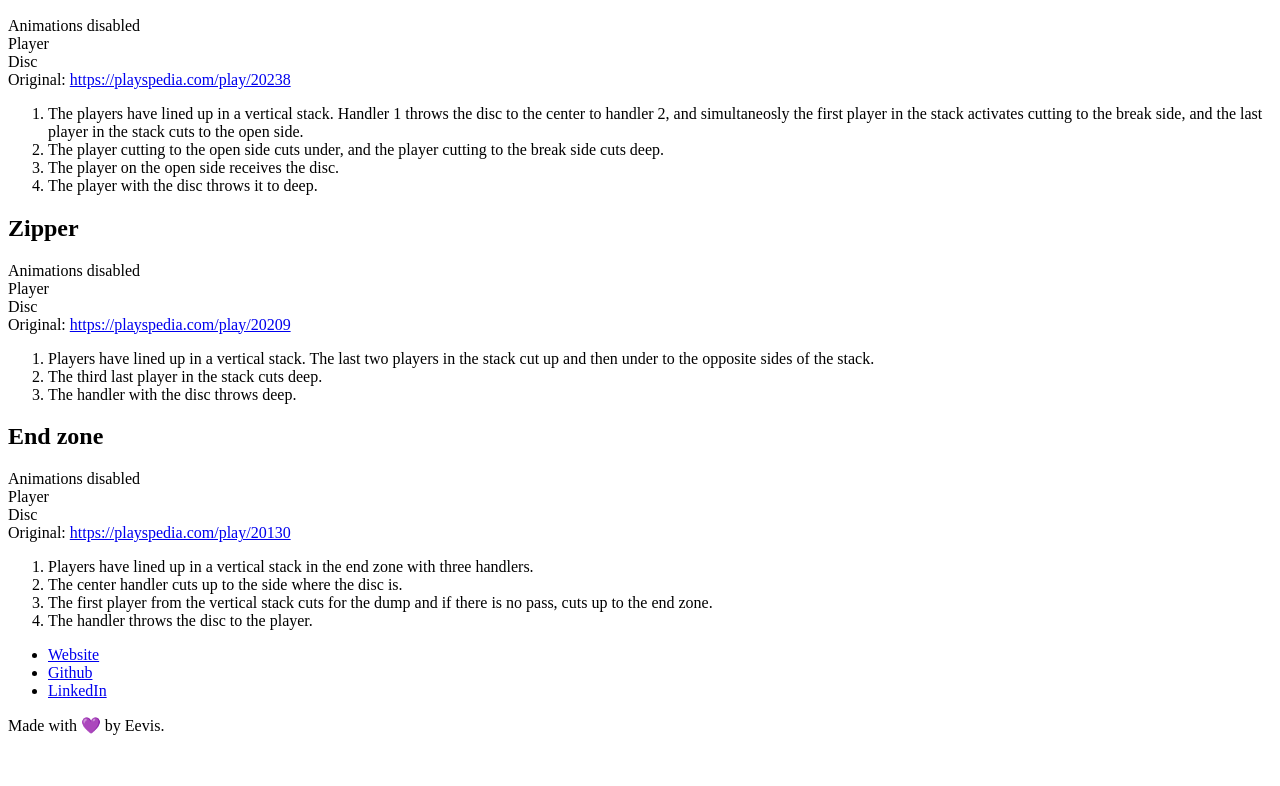
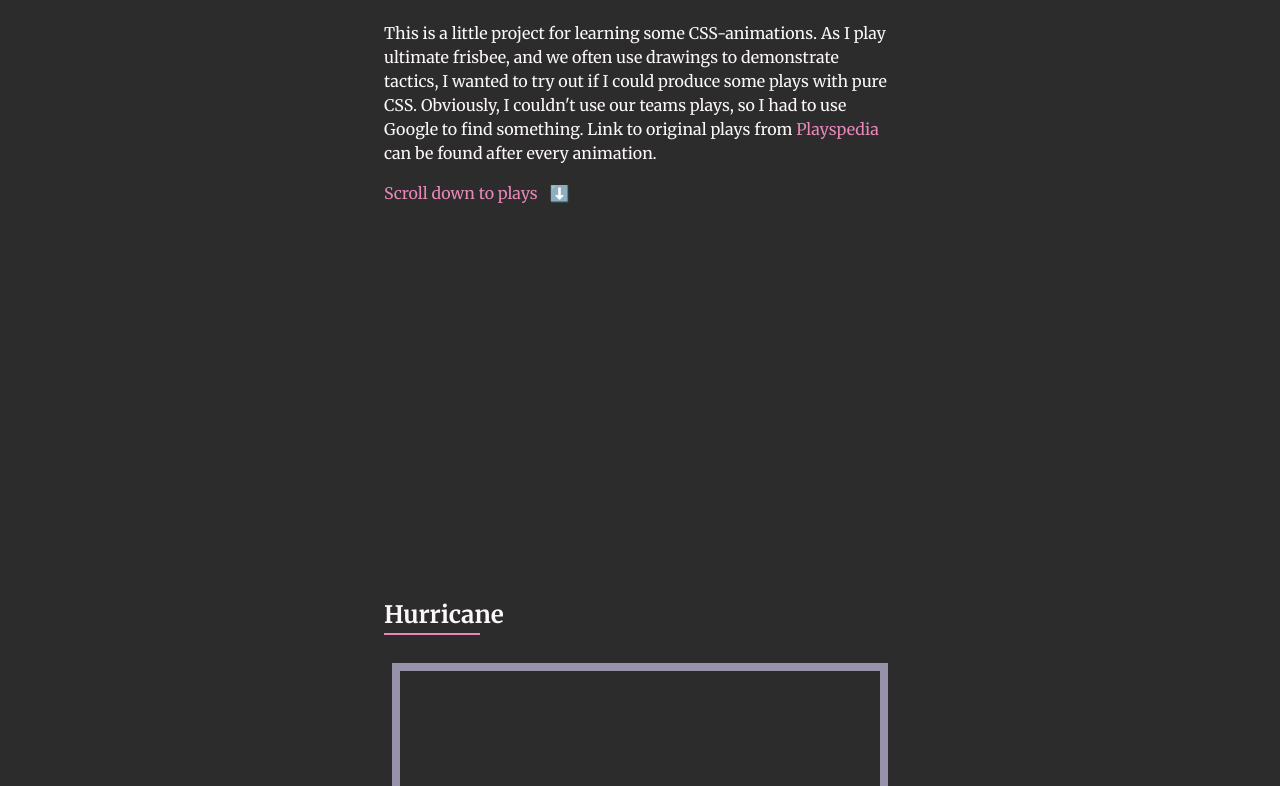
Before and after one commit to eevajonnapanula/ultimate-css-animations, a plain HTML site: page index.html in a window 1280 px wide. Shown: the part 201-987 px from the top of the page. Before the commit the page ends 952 px from the top, so only its background shows below. Drawn offline with Linux system fonts and the light colour scheme; the site is published under a folder, as on GitHub Pages, so addresses that start at the root find nothing.

Commit message:
Trying to fix things

```diff
--- a/index.html
+++ b/index.html
@@ -15,7 +15,7 @@
       rel="icon"
       href="https://emojipedia-us.s3.dualstack.us-west-1.amazonaws.com/thumbs/120/apple/237/flying-disc_1f94f.png"
     />
-    <link rel="stylesheet" href="/animations.css" />
+    <link rel="stylesheet" href="animations.css" />
   </head>
 
   <body>
```
